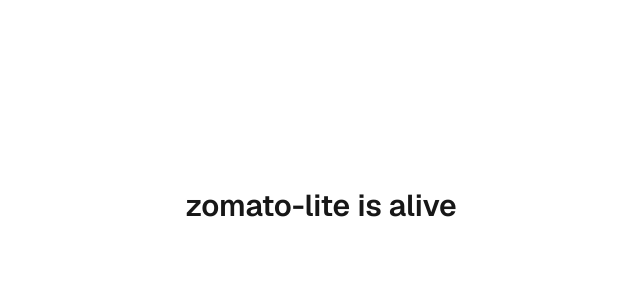
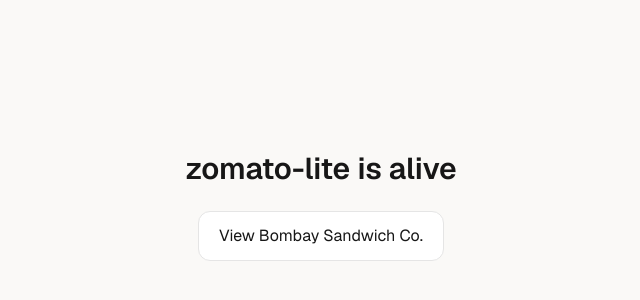
Before and after one commit to pranaybhatkar/zomato-lite, a Next.js app: page / in a window 1280 px wide. Shown: the part 194-494 px from the top of the page, without its empty margins (319-959 px from the left). Built offline with nearby package versions, Linux system fonts and the light colour scheme.

Commit message:
Add a link from the homepage to the restaurant page

```diff
--- a/app/page.tsx
+++ b/app/page.tsx
@@ -1,7 +1,17 @@
+import Link from "next/link";
+
 export default function Home() {
   return (
-    <main className="grid min-h-screen place-items-center font-sans">
-      <p className="text-3xl font-semibold text-neutral-900">zomato-lite is alive</p>
+    <main className="grid min-h-screen place-items-center bg-[#FAF9F7] font-sans">
+      <div className="text-center">
+        <p className="text-3xl font-semibold text-neutral-900">zomato-lite is alive</p>
+        <Link
+          href="/restaurant/1"
+          className="mt-6 inline-block rounded-xl border border-neutral-200 bg-white px-5 py-3 text-neutral-900 transition-colors hover:border-neutral-900"
+        >
+          View Bombay Sandwich Co.
+        </Link>
+      </div>
     </main>
   );
 }
```
